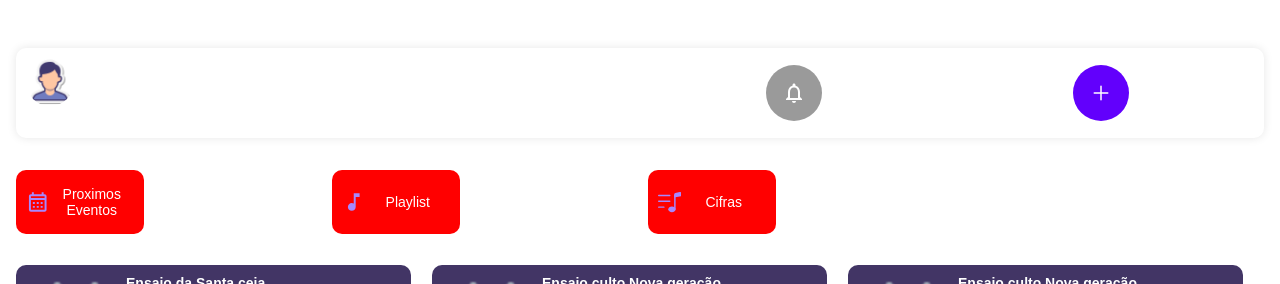
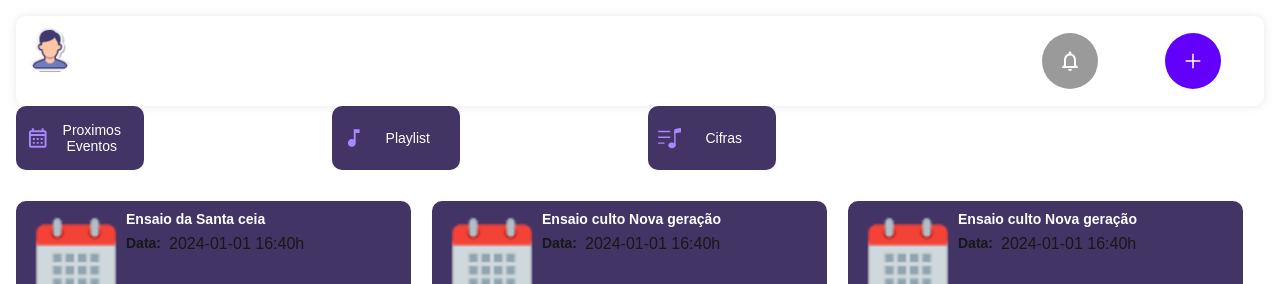
Before and after one commit to Myltiane-Alves/band, a Next.js app: page /dashboard in a window 1280 px wide. Shown: the top 284 px of the page. Built offline with nearby package versions, Linux system fonts and the light colour scheme.

Commit message:
feat: add finalizando PLAY LIST

```diff
--- a/src/app/components/DashBoard/card/styles.module.scss
+++ b/src/app/components/DashBoard/card/styles.module.scss
@@ -6,8 +6,7 @@
     align-items: center;
     justify-content: space-between;
     padding: 10px;
-    // background-color: $bg-tertiary;
-    background-color: red;
+    background-color: $bg-tertiary;
     border-radius: 10px;
     width: 8rem;
     height: 4rem;
--- a/src/app/components/DashBoard/header/styles.module.scss
+++ b/src/app/components/DashBoard/header/styles.module.scss
@@ -9,7 +9,7 @@
     box-shadow: 0 0 10px 0 rgba(0, 0, 0, 0.1);
     width: 100%;
     height: 100%;
-    margin: 2rem 0 2rem 0;
+    // margin: 2rem 0 2rem 0;
     .containerNotifications {
         display: flex;
         flex-direction: row;
@@ -20,3 +20,13 @@
 
     }
 }
+
+@media screen and (min-width: 768px) {
+    .containerHeader {
+        // background-color: aquamarine;
+        .containerNotifications {
+            width: 20%;
+            height: 100%;
+        }
+    }
+}
--- a/src/app/components/DashBoard/warnings/styles.module.scss
+++ b/src/app/components/DashBoard/warnings/styles.module.scss
@@ -25,3 +25,11 @@
     }
 
 }
+
+@media screen and (min-width: 768px) {
+    .containerNotifications {
+        .notifications {
+
+        }
+    }
+}
```
